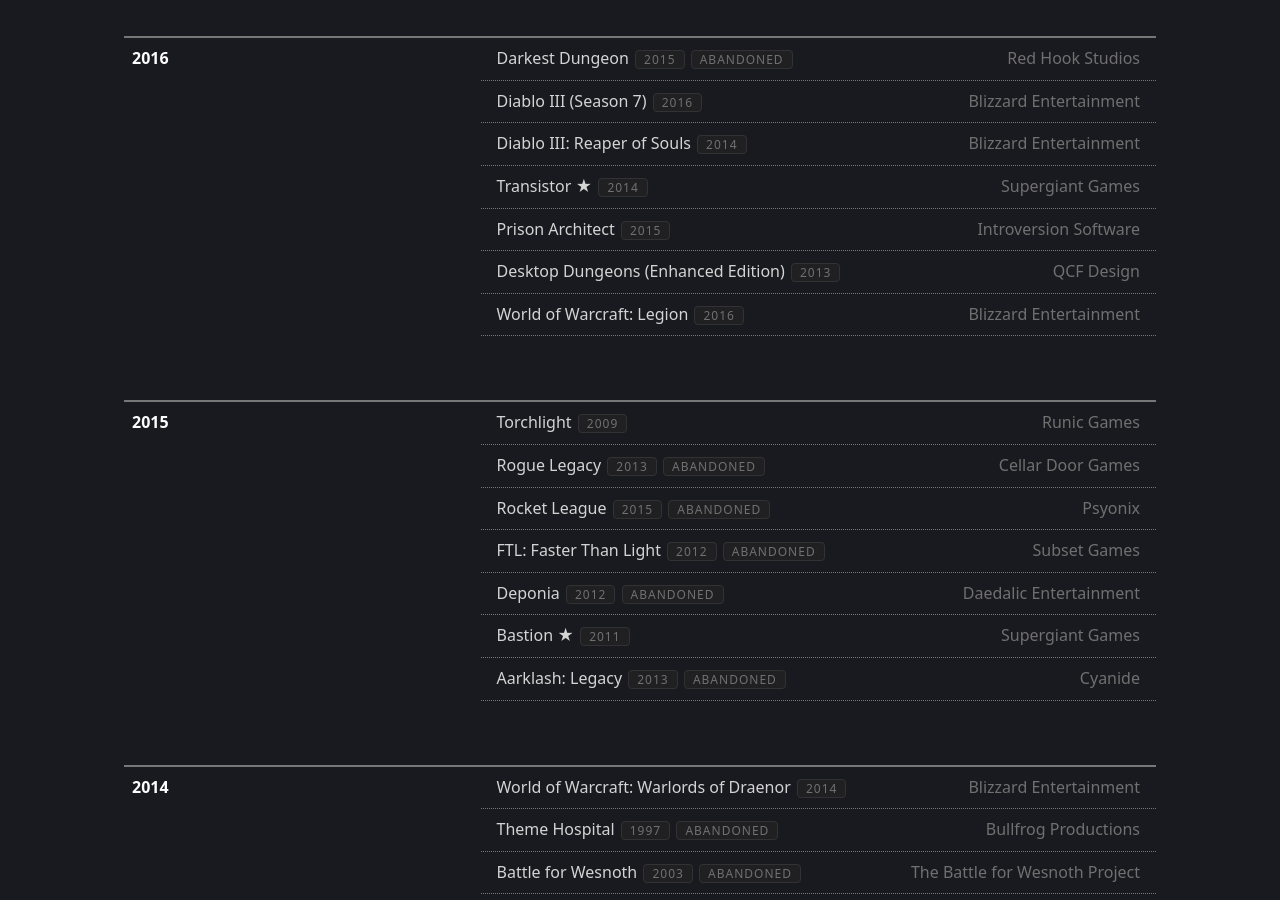
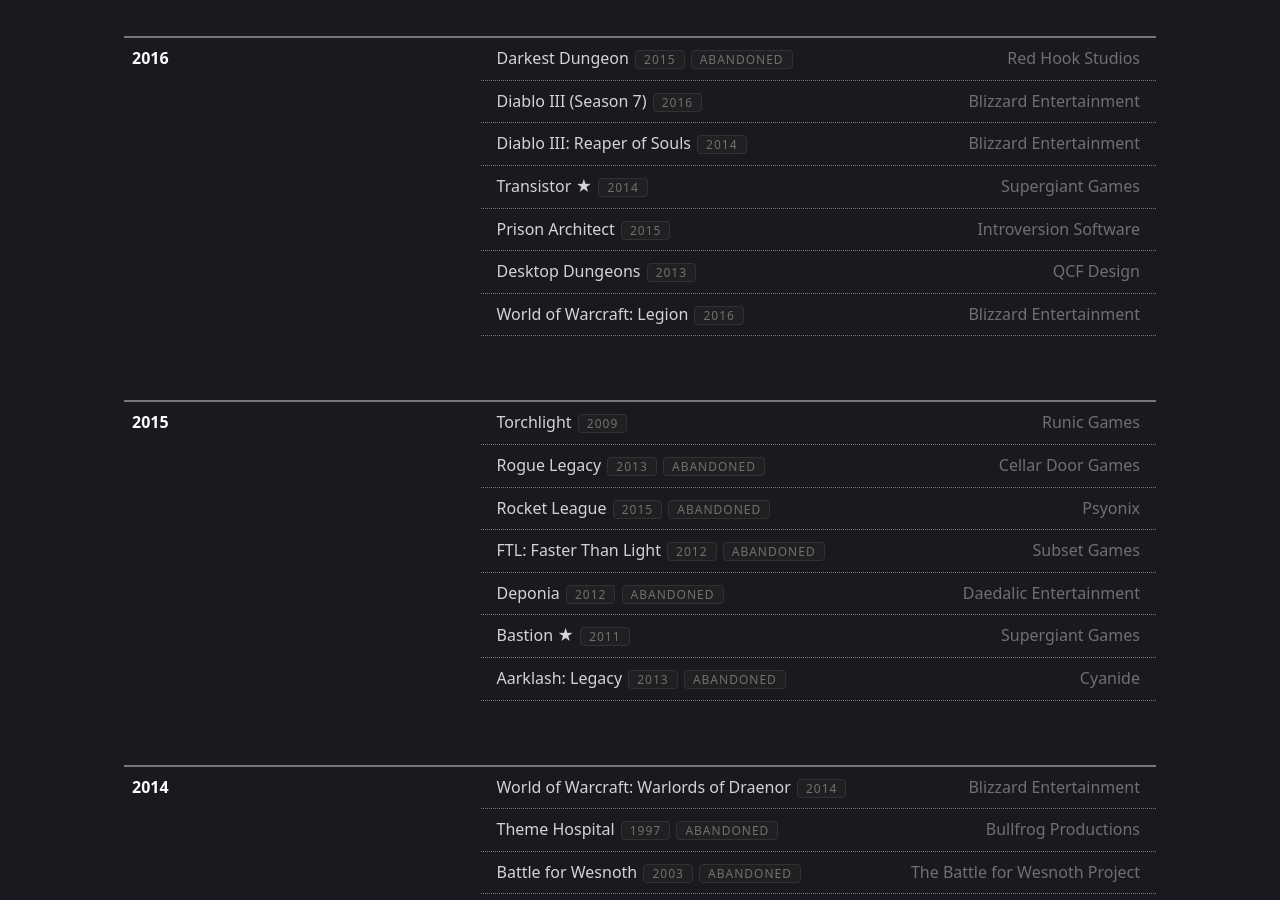
Before and after one commit to KlazHTT/personal-website, a Jekyll site: the page built from pages/gaming.md, in a window 1280 px wide and 900 px high, scrolled down 8461 px. Built offline with Jekyll 4.4.1, drawn with Linux system fonts in a browser that asks for light colours.

Commit message:
Update games.yml

```diff
--- a/_data/games.yml
+++ b/_data/games.yml
@@ -718,7 +718,7 @@
       developer: Introversion Software
       released: 2015
       status: Completed
-    - title: Desktop Dungeons (Enhanced Edition)
+    - title: Desktop Dungeons
       developer: QCF Design
       released: 2013
       status: Completed
```
